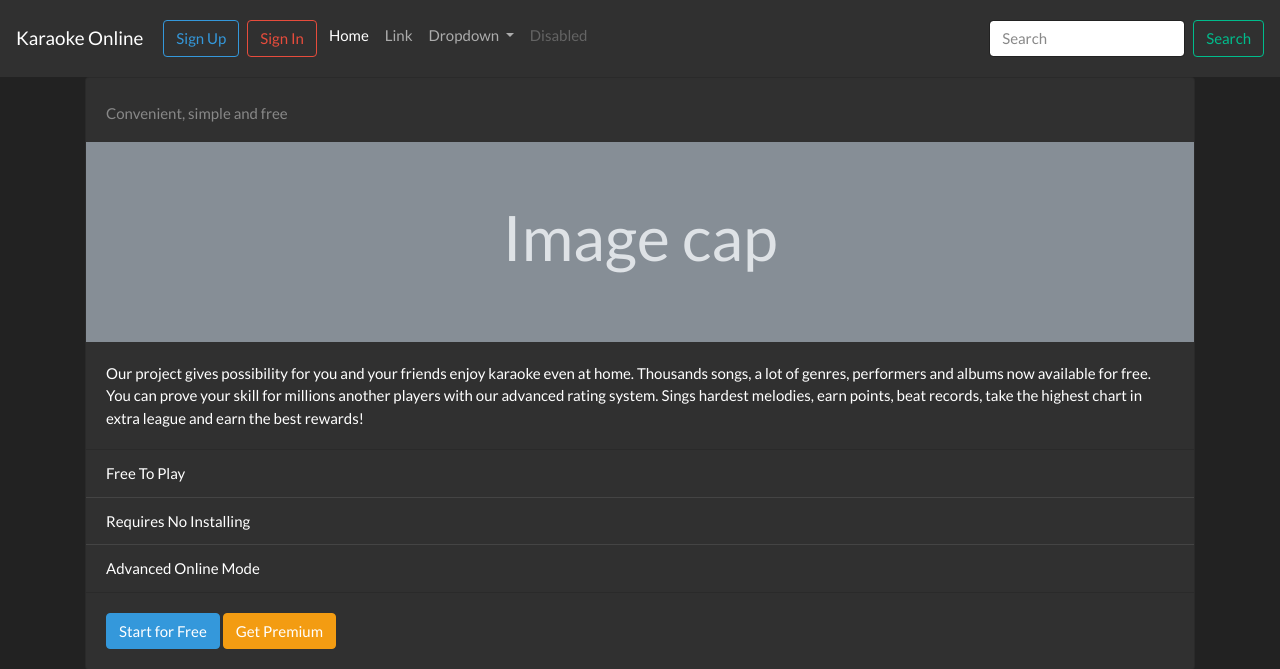
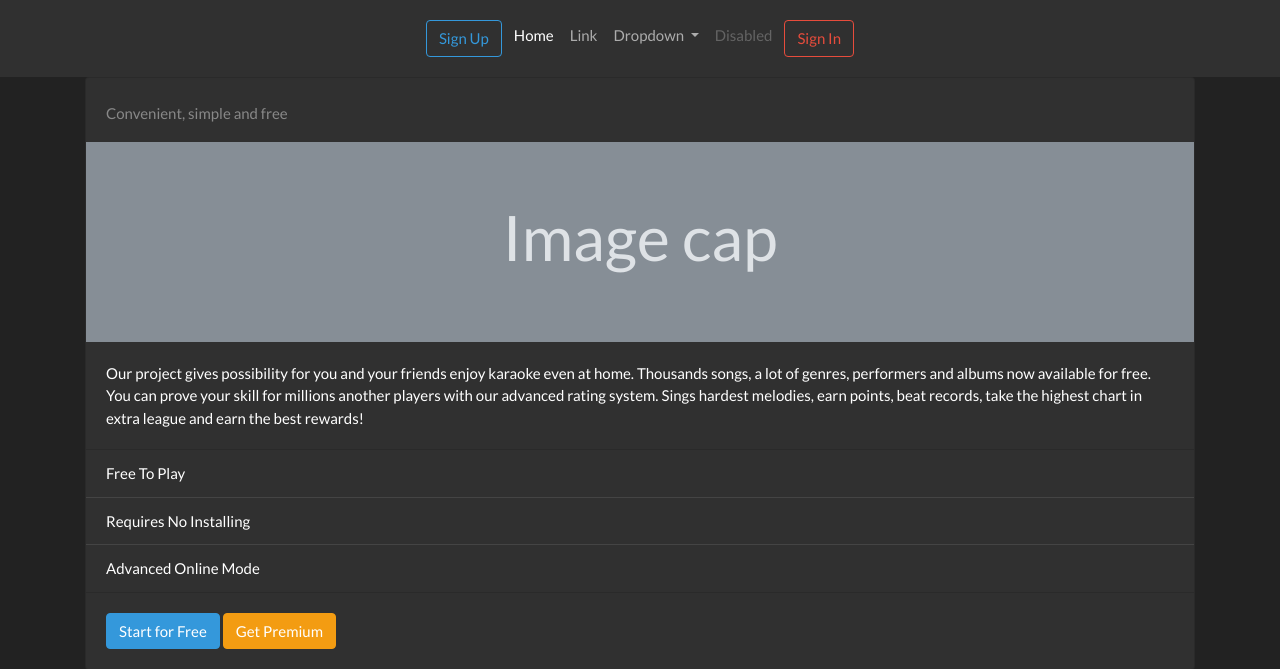
Before and after one commit to DedInsult/karaoke-online-hackathon, a Flask app: page / in a window 1280 px wide. Shown: the top 669 px of the page. Run offline with Flask 2, Linux system fonts and the light colour scheme; parts of the project's set-up code (start-up, migrations or seed data) failed here and were passed over; some libraries are stand-ins or nearby versions.

Commit message:
mainpage enhancements

```diff
--- a/karaoke_online_hakaton/templates/BaseTemplate.html
+++ b/karaoke_online_hakaton/templates/BaseTemplate.html
@@ -41,15 +41,13 @@
     <!-- Custom styles for this template -->
   </head>
   <nav class="navbar navbar-expand-lg navbar-dark bg-dark">
-  <a class="navbar-brand" href="#">Karaoke Online</a>
   <button class="navbar-toggler" type="button" data-toggle="collapse" data-target="#navbarSupportedContent" aria-controls="navbarSupportedContent" aria-expanded="false" aria-label="Toggle navigation">
     <span class="navbar-toggler-icon"></span>
   </button>
 
-  <div class="collapse navbar-collapse" id="navbarSupportedContent">
-    <ul class="navbar-nav mr-auto">
+  <div class="collapse navbar-collapse d-flex justify-content-around"  id="navbarSupportedContent">
+    <ul class="navbar-nav ">
         <button type="button" class="btn btn-outline-info m-1">Sign Up</button>
-        <button type="button" class="btn btn-outline-danger m-1 ">Sign In</button>
       <li class="nav-item active">
         <a class="nav-link" href="#">Home <span class="sr-only">(current)</span></a>
       </li>
@@ -70,11 +68,8 @@
       <li class="nav-item">
         <a class="nav-link disabled" href="#" tabindex="-1" aria-disabled="true">Disabled</a>
       </li>
+        <button type="button" class="btn btn-outline-danger m-1 ">Sign In</button>
     </ul>
-    <form class="form-inline my-2 my-lg-0">
-      <input class="form-control mr-sm-2" type="search" placeholder="Search" aria-label="Search">
-      <button class="btn btn-outline-success my-2 my-sm-0" type="submit">Search</button>
-    </form>
   </div>
 </nav>
 
```
Also changed, not shown: karaoke_online_hakaton/templates/speech.html (+6 -10 lines).
